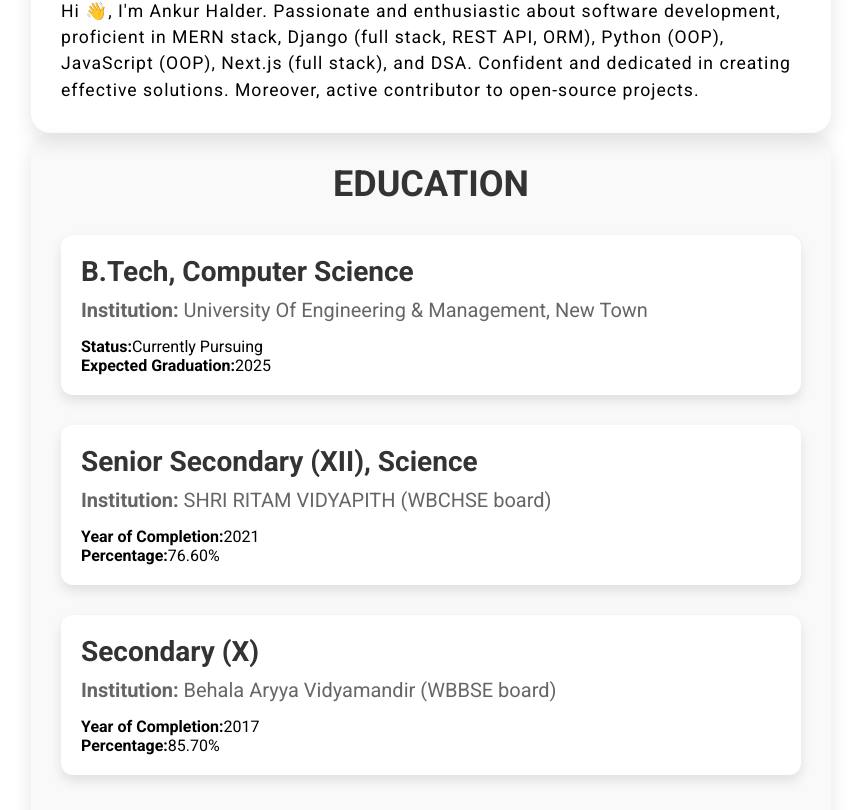
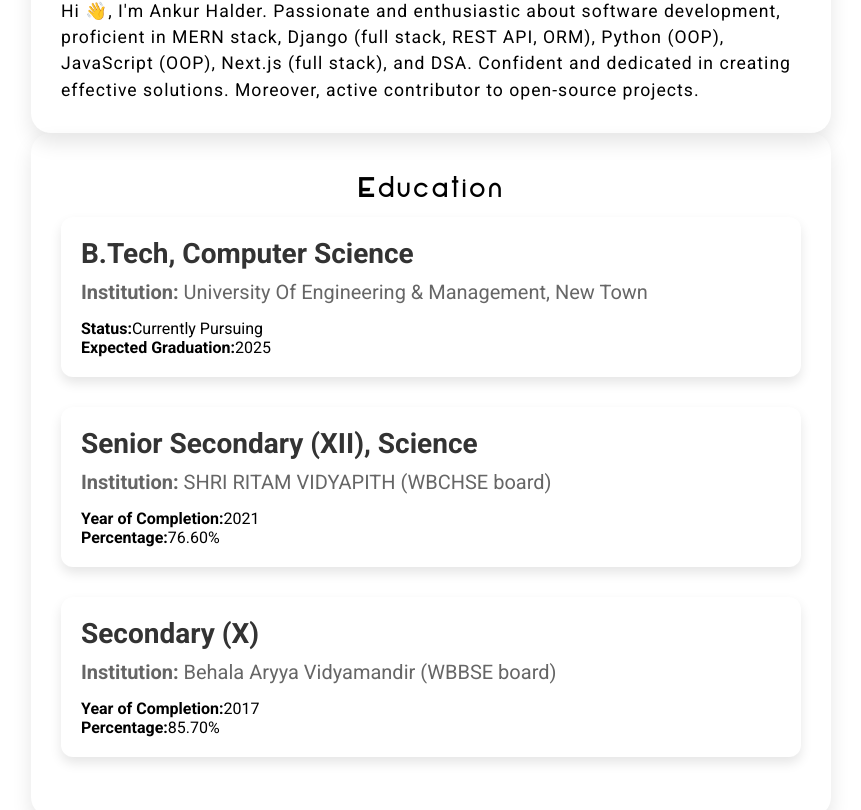
Before and after one commit to ankurhalder/resume, a React (Vite) app: page / in a window 1280 px wide. Shown: the part 410-1220 px from the top of the page, without its empty margins (209-1070 px from the left). Built offline with nearby package versions, Linux system fonts and the light colour scheme; a web font is replaced by a local one.

Commit message:
Refactor education container styles

```diff
--- a/styles/components/_education.scss
+++ b/styles/components/_education.scss
@@ -1,16 +1,46 @@
 .education-container {
-  padding: 30px;
+  position: relative;
+  padding: 40px;
   border-radius: 20px;
-  background-color: #f9f9f9;
-  box-shadow: 0 10px 20px rgba(0, 0, 0, 0.1);
+  box-shadow: 0 10px 20px var(--black-shadow-light);
+  overflow: hidden;
+  overflow-wrap: break-word;
+  transition: transform 0.5s ease-in-out;
+  @include flex-container(column, nowrap, center, space-between);
+  @media (max-width: $breakpoint-desktop-wide) {
+  }
+  @media (max-width: $breakpoint-desktop) {
+    padding: 30px;
+  }
+  @media (max-width: $breakpoint-large-tablet) {
+  }
+  @media (max-width: $breakpoint-tablet) {
+  }
+  @media (max-width: $breakpoint-phone) {
+  }
+  &:hover {
+    transform: translateY(-5px);
+    box-shadow: 0 15px 30px var(--black-shadow-light-1);
+  }
 
   .section-title {
-    font-size: 36px;
-    font-weight: bold;
-    color: #333333;
-    margin-bottom: 30px;
+    font-family: var(--font-elianto);
+    font-size: var(--font-8);
+    color: var(--black);
+    font-weight: 500;
+    letter-spacing: 2px;
     text-align: center;
-    text-transform: uppercase;
+    margin: 1% 0 1.5% 0;
+    @media (max-width: $breakpoint-desktop-wide) {
+    }
+    @media (max-width: $breakpoint-desktop) {
+    }
+    @media (max-width: $breakpoint-large-tablet) {
+    }
+    @media (max-width: $breakpoint-tablet) {
+    }
+    @media (max-width: $breakpoint-phone) {
+    }
   }
 
   .education-item {
```
